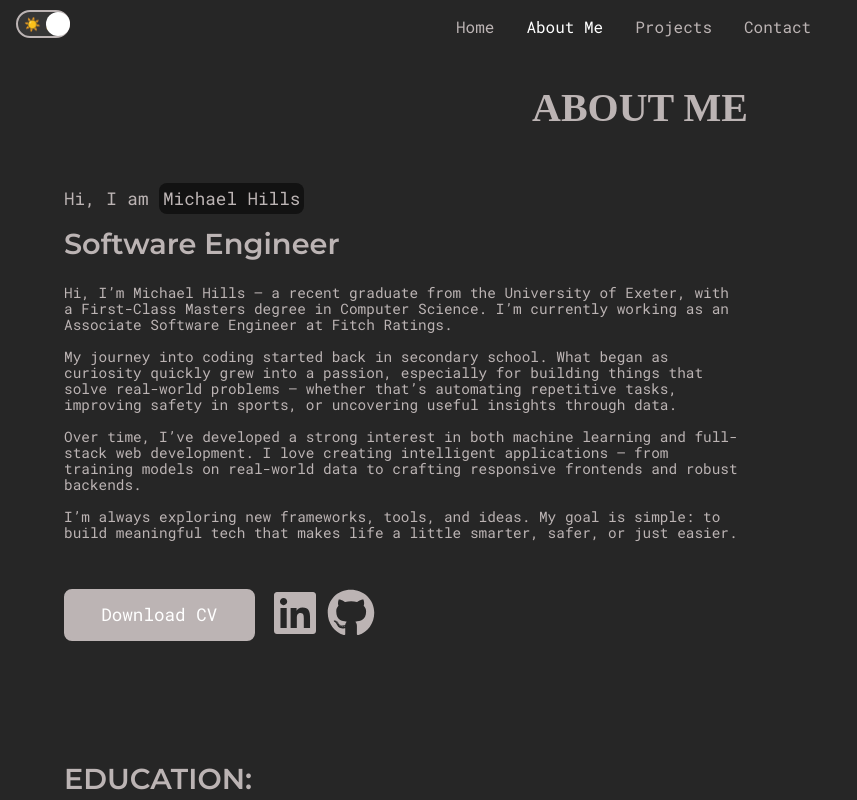
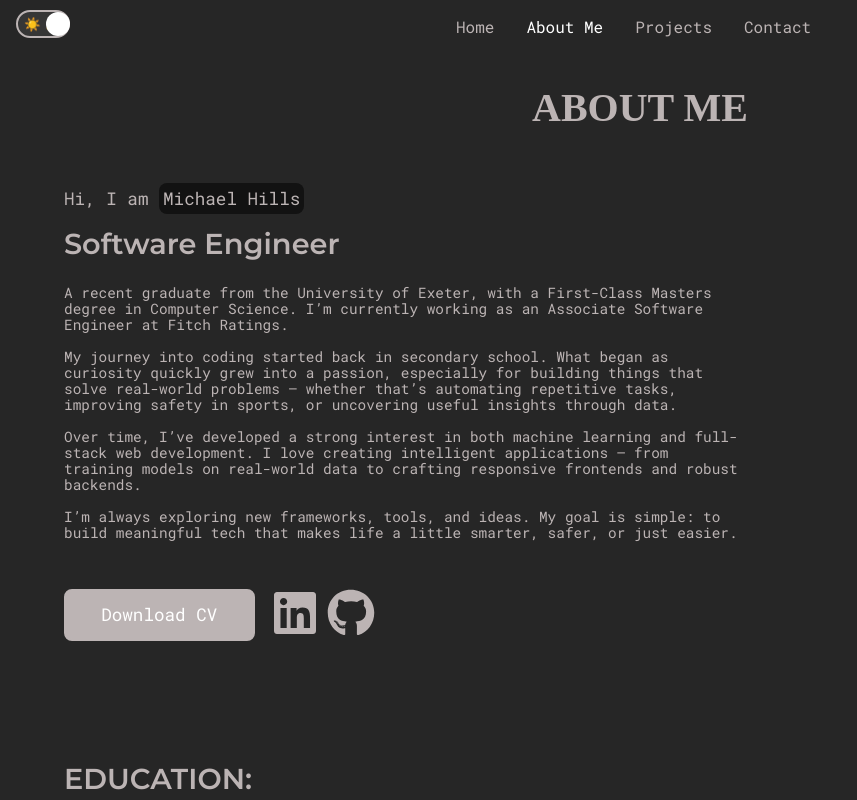
Before and after one commit to Michael-Hills/Personal-Portfolio, a React (Vite) app: page /about in a window 1280 px wide. Shown: the whole page, without its empty margins (0-857 px from the left). Built offline with nearby package versions, Linux system fonts and the light colour scheme; a web font is replaced by a local one.

Commit message:
fix typos

```diff
--- a/src/components/ProjectsSection.jsx
+++ b/src/components/ProjectsSection.jsx
@@ -117,7 +117,7 @@ export default function ProjectsSection() {
     return (
         <ProjectSectionStyle>
           <div className="container">
-          <SectionTitle subheading="some of my" heading="Projects" />
+          <SectionTitle subheading="some of my" heading="Projects:" />
           <Slider {...settings} className="services__carousel">
             {projectData.map((project) => (
               <ProjectItem
--- a/src/components/ServicesSection.jsx
+++ b/src/components/ServicesSection.jsx
@@ -95,7 +95,7 @@ export default function ServicesSection() {
   return (
     <ServicesItemsStyles>
       <div className="container">
-        <SectionTitle subheading="What are" heading="My Skills" />
+        <SectionTitle subheading="What are" heading="My Skills:" />
         <Slider {...settings} className="services__carousel">
           <ServicesSectionItem
             icon={<CiServer />}
--- a/src/pages/about.jsx
+++ b/src/pages/about.jsx
@@ -213,7 +213,7 @@ export default function About() {
               <h2 className="about__heading">Software Engineer</h2>
               <div className="about__info">
                 <PText>
-                Hi, I’m Michael Hills — a recent graduate from the University of Exeter, with
+                A recent graduate from the University of Exeter, with
                 a First-Class Masters degree in Computer Science. I’m currently working as an Associate Software
                 Engineer at Fitch Ratings.
                 <br/><br/>
```
